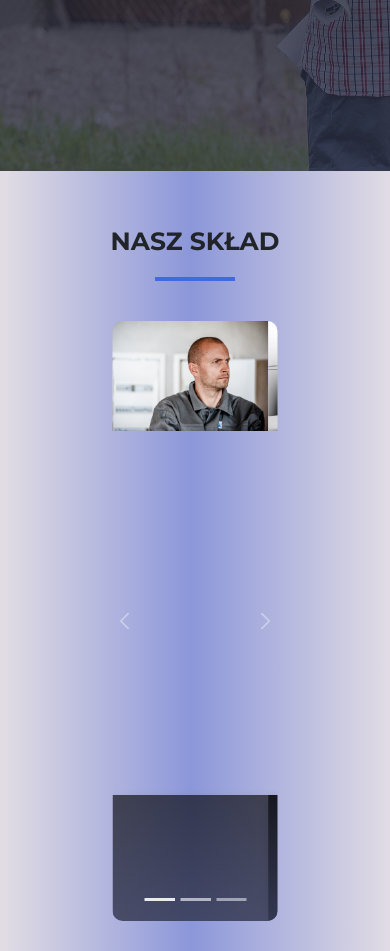
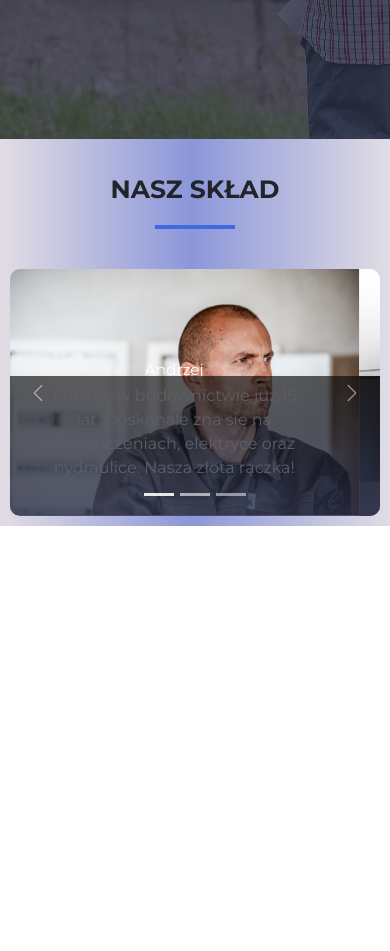
Before and after one commit to Sziran/budowa, a website: page index.html in a window 390 px wide. Shown: the part 600-1551 px from the top of the page. After the commit the page ends 1126 px from the top, so only its background shows below. Drawn offline with nearby package versions, Linux system fonts and the light colour scheme; files whose address does not match are found by name.

Commit message:
Poprawka

```diff
--- a/index.html
+++ b/index.html
@@ -14,7 +14,6 @@
 
 <body>
 
-
     <nav class="nav">
 
     <div class="nav__brandlogo d-block">
@@ -22,6 +21,7 @@
     </div>
 
 
+    <div class="nav-wrap">
         <ul class="nav__box">
             <li class="nav-item">
                 <a class="nav-link" href="#">Home</a>
@@ -36,6 +36,7 @@
                 <a class="nav-link " href="#">Kontakt</a>
             </li>
         </ul>
+    </div>
 
 </nav>
 
@@ -73,7 +74,7 @@
         </section>
 
 
-        <section class="squad p-5" id="aboutus">
+        <section class="squad p-3" id="aboutus">
 
             <div class="squad__heading">
                 <h2>Nasz Skład</h2>
@@ -95,7 +96,7 @@
                         <div class="shadow"></div>
                         <div class="carousel-item active">
                             <img src="/src/img/budowlaniec.jpg" class="d-block w-100" alt="...">
-                            <div class="carousel-caption d-none d-md-block ">
+                            <div class="carousel-caption d-sm-block ">
                                 <h3>Andrzej</h3>
                                 <p>Pracuje w budownictwie już 15 lat. Doskonale zna się na wykończeniach, elektryce oraz
                                     hydraulice. Nasza złota rączka!</p>
@@ -104,7 +105,7 @@
                         <div class="carousel-item">
                             <div class="shadow"></div>
                             <img src="/src/img/prog.jpg" class="d-block w-100" alt="...">
-                            <div class="carousel-caption d-none d-md-block">
+                            <div class="carousel-caption d-sm-block">
                                 <h3>Janusz</h3>
                                 <p>Zajmuje się naszą firmą pod kątem zamówień oraz świetnie zna się na informatyce</p>
                             </div>
@@ -112,7 +113,7 @@
                         <div class="carousel-item">
                             <div class="shadow"></div>
                             <img src="/src/img/secretary.jpg" class="d-block w-100" alt="...">
-                            <div class="carousel-caption d-none d-md-block ">
+                            <div class="carousel-caption  d-sm-block ">
                                 <h3>Zdzisia</h3>
                                 <p>Zajmuje się zleceniami oraz jest naszą księgową oraz menagerka.</p>
                             </div>
--- a/src/sass/_small.scss
+++ b/src/sass/_small.scss
@@ -0,0 +1,62 @@
+@media(max-width: 768px){
+
+.squad {
+
+    .shadow {
+        min-height: 100px;
+    }
+
+	&__box {
+		min-width: 100%;
+	}
+}
+
+}
+
+@media(max-width: 992px){
+
+    .nav-wrap {
+        display: none;
+    }
+    .squad {
+
+        .shadow {
+            min-height: 140px;
+        }
+
+        &__box {
+            min-width: 100%;
+        }
+    }
+
+    }
+
+
+    @media(max-width: 1200px){
+
+        .squad {
+
+            .shadow {
+                min-height: 140px;
+            }
+
+            &__box {
+                min-width: 100%;
+            }
+        }
+
+        }
+
+        @media(max-width: 1400px){
+            .burger {
+                display: none
+            }
+
+            .squad {
+
+                .shadow {
+                    min-height: 140px;
+                }
+            }
+
+            }
--- a/src/sass/style.scss
+++ b/src/sass/style.scss
@@ -1,4 +1,5 @@
 @import "./burger";
+@import "./small";
 
 *,
 *::before,
@@ -27,7 +28,9 @@ body {
 	background-color: royalblue;
 }
 
+
 .nav {
+	min-height: 4em;
 	justify-content: center;
 
 	&__box {
@@ -111,12 +114,13 @@ body {
 		bottom: 0;
 		width: 100%;
 		height: 15vh;
-		max-height: 150px;
+		max-height: 180px;
 		position: absolute;
 	}
+
 	&__box {
-		max-width: 50%;
-		transform: translateX(50%);
+		max-width: 70%;
+		margin: 0 auto;
 		border-radius: 10px;
 		overflow: hidden;
 	}
@@ -134,19 +138,11 @@ body {
 			font-weight: bold;
 		}
 	}
-
 	.carousel-caption {
 		z-index: 2;
-		max-height: 150px;
 	}
-
 	.carousel-indicators {
 		z-index: 4;
 	}
 
-	.carousel-item {
-		height: 600px;
-		position: relative;
-	}
-
 }
```
Also changed, not shown: dist/css/style.min.css, 2 other files. Lines whose indentation alone changed are shown as unchanged.
